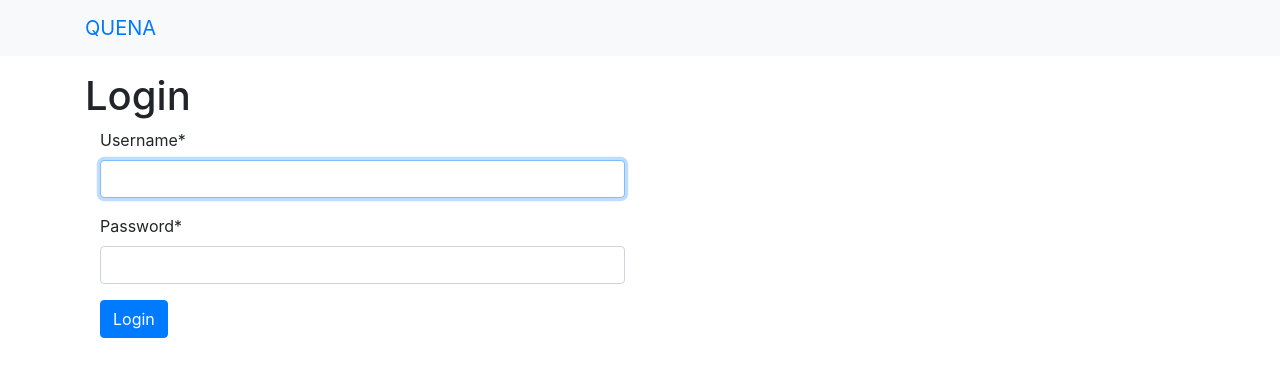
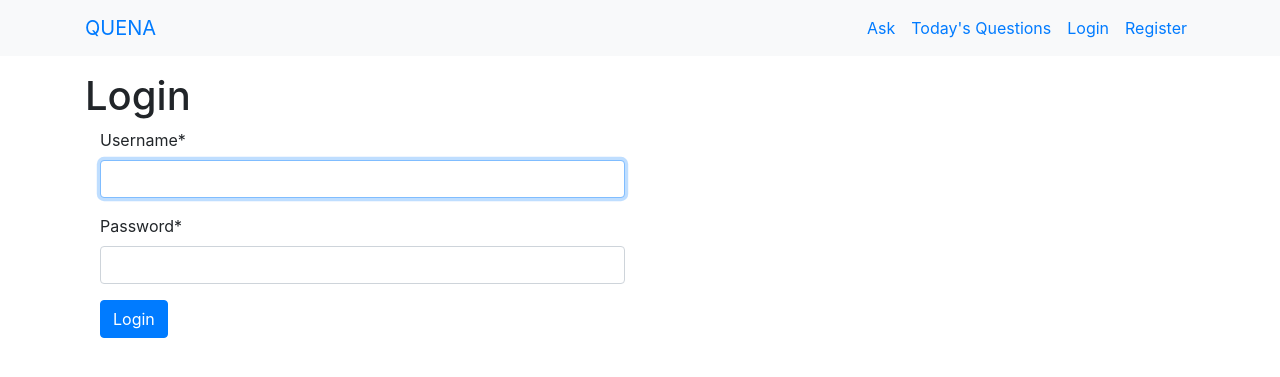
Before and after one commit to abhie-lp/Quena, a Django app: a page that uses templates/base.html in a window 1280 px wide. Shown: the top 377 px of the page. Run offline with Django 3.2, Linux system fonts and the light colour scheme; some libraries are stand-ins or nearby versions.

Commit message:
Links to user authentication

```diff
--- a/templates/base.html
+++ b/templates/base.html
@@ -13,7 +13,27 @@
         <nav class="navbar navbar-expand-lg bg-light">
             <div class="container">
                 <a class="navbar-brand" href="/">QUENA</a>
-                <ul class="navbar-nav"></ul>
+                <ul class="navbar-nav">
+                    <li class="nav-item">
+                        <a class="nav-link" href="{% url 'quena:ask' %}">Ask</a>
+                    </li>
+                    <li class="nav-item">
+                        <a class="nav-link" href="{% url 'quena:index' %}">Today's Questions</a>
+                    </li>
+                    {% if user.is_authenticated %}
+                    <span class="navbar-text">({{user.username}})</span>
+                        <li class="nav-item">
+                            <a class="nav-link" href="{% url 'user:logout' %}">Logout</a>
+                        </li>
+                    {% else %}
+                        <li class="nav-item">
+                            <a class="nav-link" href="{% url 'user:login' %}">Login</a>
+                        </li>
+                        <li class="nav-item">
+                            <a class="nav-link" href="{% url 'user:register' %}">Register</a>
+                        </li>
+                    {% endif %}
+                </ul>
             </div>
         </nav>
         <div class="container">
```
